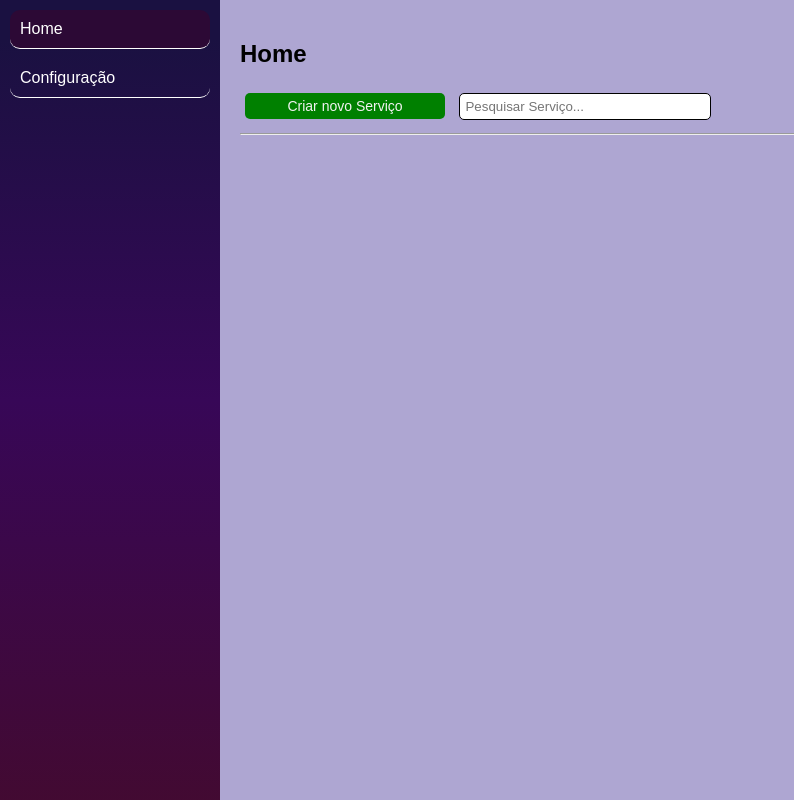
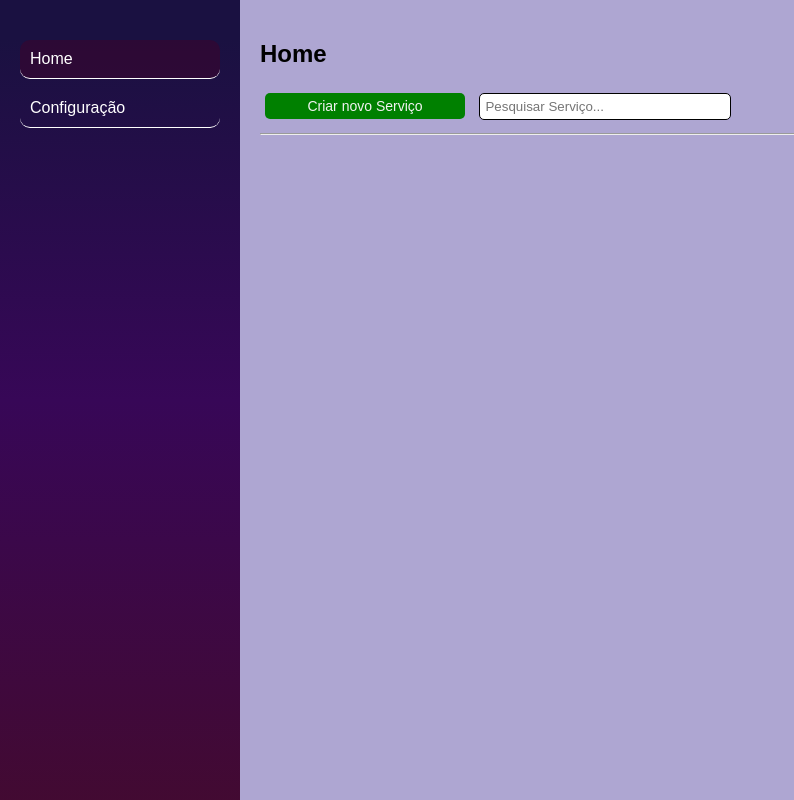
Before and after one commit to rafaxavier/pdv-salao-electron, an Electron app: page src/views/home/index.html in a window 1366 px wide. Shown: the whole page, without its empty margins (0-794 px from the left). Drawn offline with Linux system fonts and the light colour scheme; no server answers.

Commit message:
fix: estilo

```diff
--- a/main.js
+++ b/main.js
@@ -18,6 +18,8 @@ const createWindow = () => {
       preload: path.join(__dirname, './src/preload.js')
     }
   })
+
+  // mainWindow.setMenu(null);
 
   // and load the index.html of the app.
   mainWindow.loadFile('./src/views/home/index.html')
--- a/src/components/navLoader.css
+++ b/src/components/navLoader.css
@@ -19,6 +19,10 @@
   padding: 0;
   height: 100vh;
   display: flex;
+}
+
+.header nav {
+  padding: 30px 10px;
 }
 
 .header nav ul,
```
